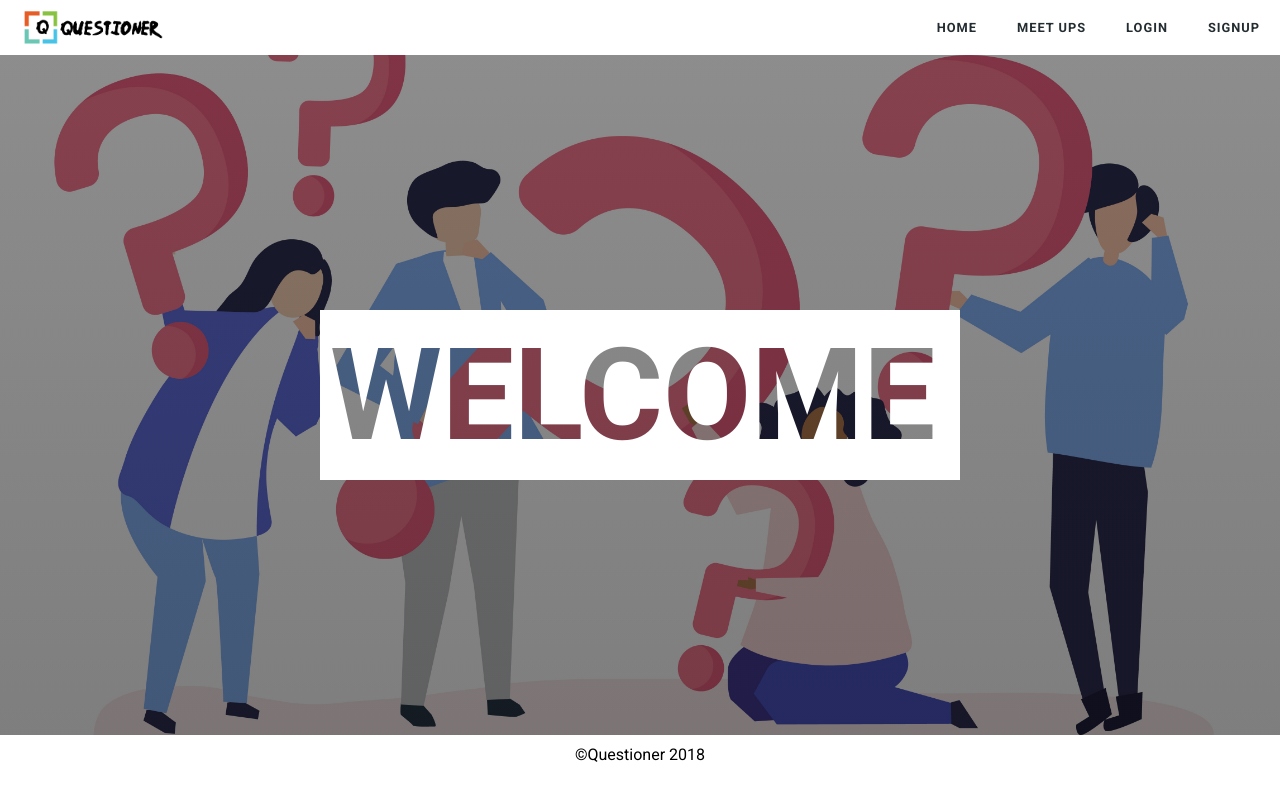
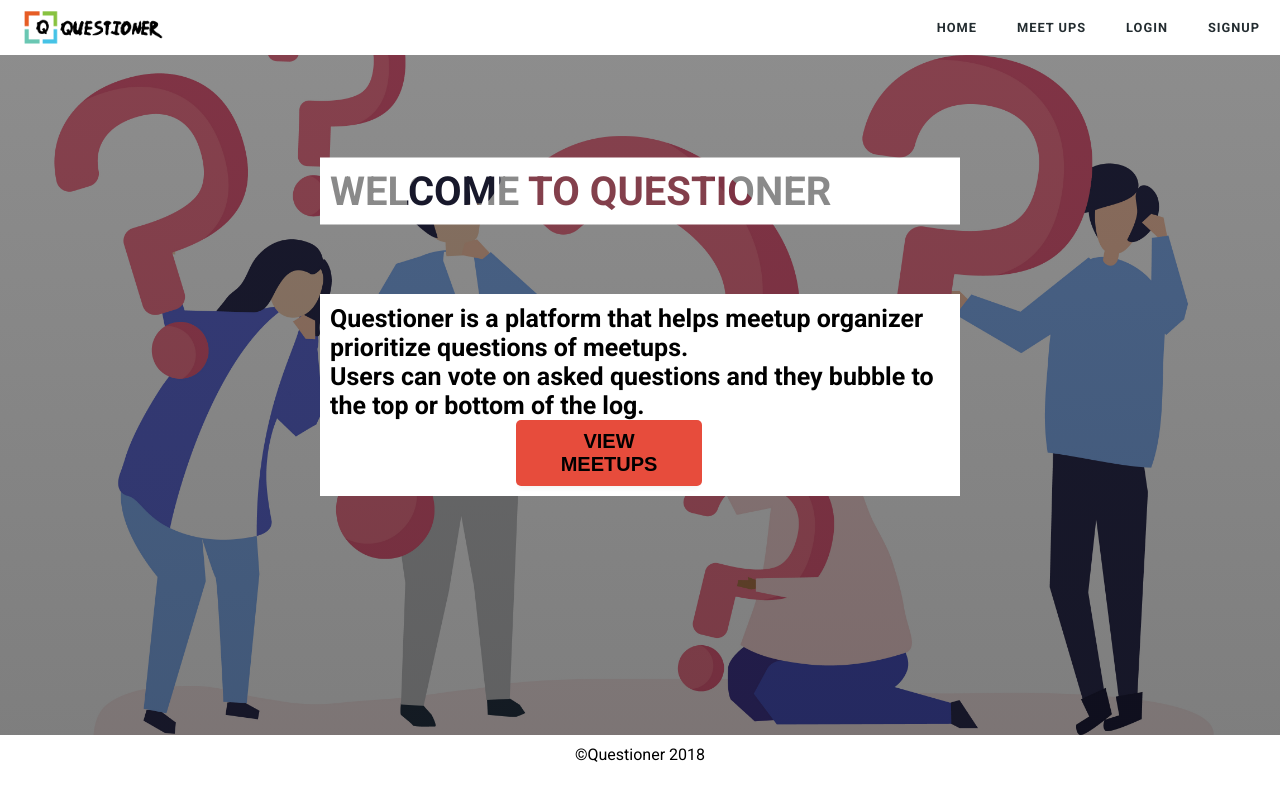
Before and after one commit to openwell/questioner, a plain HTML site: page UI/index.html in a window 1280 px wide. Drawn offline with Linux system fonts and the light colour scheme.

Commit message:
#163253387- improvement of ui based on lfa feedback

```diff
--- a/UI/index.html
+++ b/UI/index.html
@@ -25,7 +25,14 @@
         </ul>
       </nav>
     </header>
-    <section class="index_main"><div class="text">WELCOME</div></section>
+    <section class="index_main"><div class="text">WELCOME TO QUESTIONER</div>
+     <div>
+       <h4 class="text2">Questioner is a platform that helps meetup organizer prioritize
+        questions of meetups. <br> Users can vote on asked questions and they bubble to the top
+        or bottom of the log. <br> <button>VIEW MEETUPS</button></h4>
+
+     </div>
+    </section>
     <footer>©Questioner 2018</footer>
 
     <script src="./resources/js/main.js"></script>
--- a/UI/resources/css/styles.css
+++ b/UI/resources/css/styles.css
@@ -39,6 +39,10 @@ body {
 }
 .row {
   max-width: 1400px;
+  margin: 0 auto;
+}
+.row3 {
+  max-width: 1200px;
   margin: 0 auto;
 }
 .row2 {
@@ -112,7 +116,21 @@ nav li {
 .text {
   background-color: white;
   color: black;
-  font-size: 10vw;
+  font-size: 40px;
+  font-weight: bold;
+  padding: 10px;
+  width: 50%;
+  position: absolute;
+  top: 20%;
+  left: 50%;
+  transform: translate(-50%, -50%);
+  mix-blend-mode: screen;
+}
+
+.text2 {
+  background-color: white;
+  color: black;
+  font-size: 25px;
   font-weight: bold;
   padding: 10px;
   width: 50%;
@@ -120,8 +138,29 @@ nav li {
   top: 50%;
   left: 50%;
   transform: translate(-50%, -50%);
-  mix-blend-mode: screen;
+  /* mix-blend-mode: screen; */
 }
+
+.index_main button{
+  background: #e74c3c;
+  padding: 10px 20px;
+  font-size: 20px;
+  border-radius: 5px;
+  width: 30%;
+  border: none;
+  margin: 0 30%;
+  font-weight: bold;
+  box-shadow: 0 6px 5px -3px #f4f4f4;
+  transition: box-shadow 0.3s cubic-bezier(0.25, 0.8, 0.25, 1),
+    background-color 0.4s;
+}
+
+.index_main button:hover {
+  outline: none;
+  box-shadow: 0 14px 28px rgba(0, 0, 0, 0.25), 0 10px 10px rgba(0, 0, 0, 0.22);
+  background: #4caf50;
+}
+
 footer {
   text-align: center;
   padding: 10px;
@@ -242,16 +281,19 @@ label {
   background-repeat: no-repeat;
   background-position: center;
   background-size: cover;
-  justify-content: space-around;
+  justify-content: flex-start;
 }
 .meetup-card {
-  flex: 0 0 200px;
+  flex: 0 0 300px;
   border-radius: 2px;
-  padding: 10px;
-  margin: 8px;
+  padding: 10px 20px;
+  margin: 20px 10px;
   background: #fff;
   box-shadow: 0 6px 5px -3px #f4f4f4;
   transition: all 0.3s cubic-bezier(0.25, 0.8, 0.25, 1);
+}
+.meetup-card:nth-child(3n+1){
+  margin-left: 25px
 }
 .meetup-card:hover {
   box-shadow: 0 14px 28px rgba(0, 0, 0, 0.25), 0 10px 10px rgba(0, 0, 0, 0.22);
```
Also changed, not shown: UI/questions.html (+1 -1 lines), .coveralls.yml (added).
